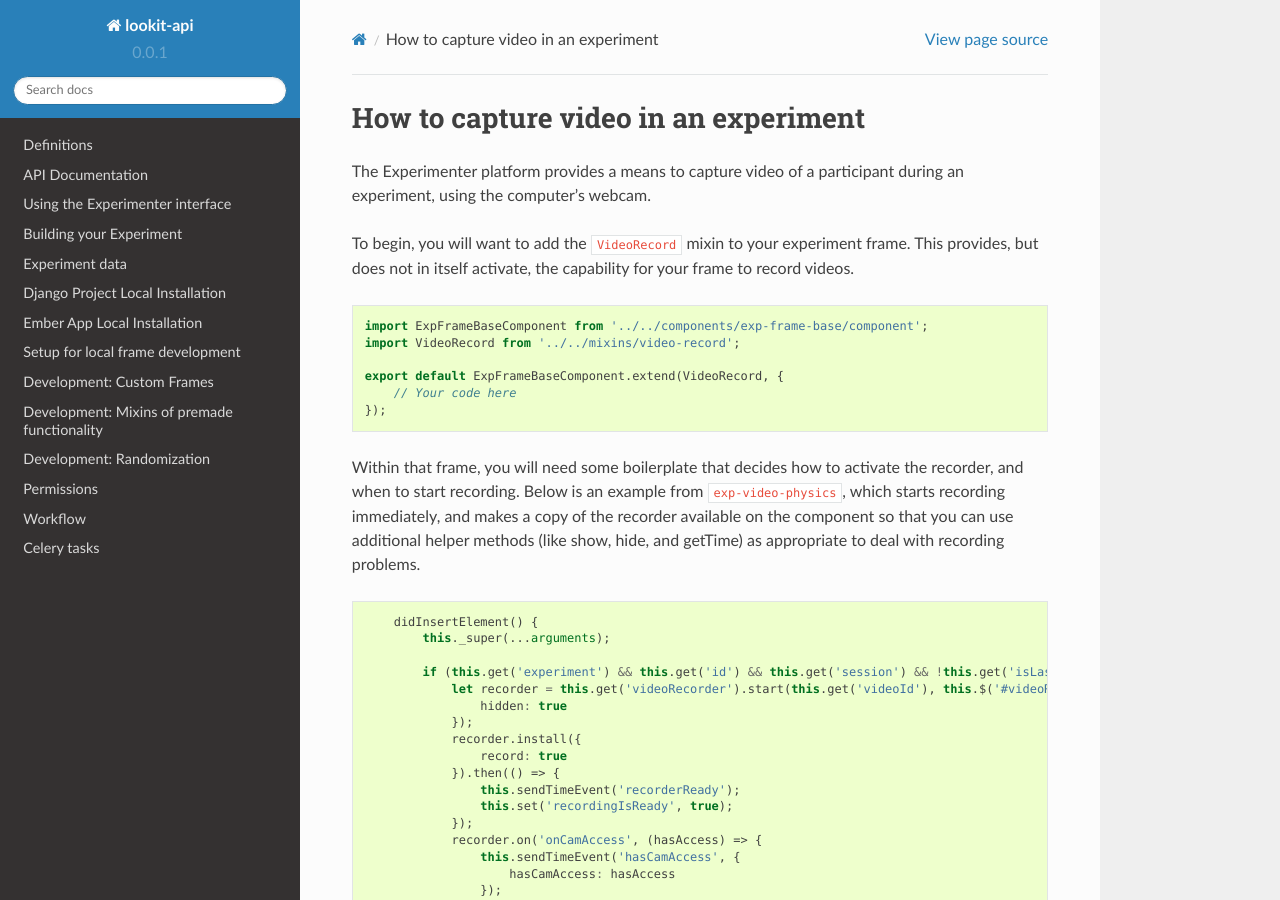
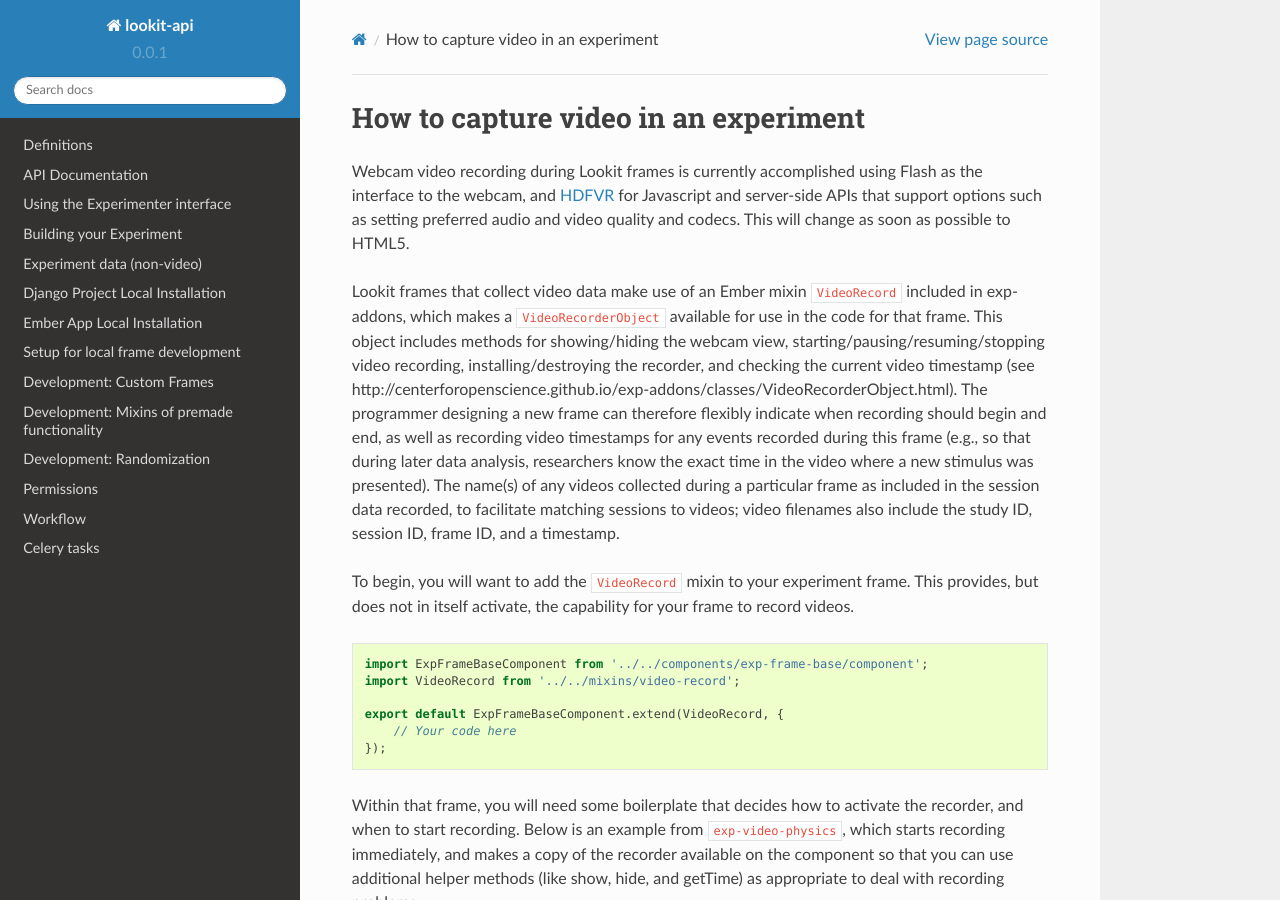
Before and after one commit to lookit/lookit-api, a Sphinx documentation site: the page built from docs/source/video_capture.md, in a window 1280 px wide and 900 px high. Built offline with Sphinx 7.4.7 and the Read the Docs theme 2.0.0, drawn with Linux system fonts in a browser that asks for light colours; some of the changed text lies outside the part shown.

Commit message:
final transfer of info from thesis - video capture, experiment data

````diff
--- a/docs/source/video_capture.md
+++ b/docs/source/video_capture.md
@@ -1,7 +1,8 @@
 ## How to capture video in an experiment
 
-The Experimenter platform provides a means to capture video of a participant during an experiment, using the
-computer's webcam.
+Webcam video recording during Lookit frames is currently accomplished using Flash as the interface to the webcam, and [HDFVR](https://hdfvr.com/) for Javascript and server-side APIs that support options such as setting preferred audio and video quality and codecs. This will change as soon as possible to HTML5.
+
+Lookit frames that collect video data make use of an Ember mixin `VideoRecord` included in exp-addons, which makes a `VideoRecorderObject` available for use in the code for that frame. This object includes methods for showing/hiding the webcam view,  starting/pausing/resuming/stopping video recording, installing/destroying the recorder, and checking the current video timestamp (see http://centerforopenscience.github.io/exp-addons/classes/VideoRecorderObject.html). The programmer designing a new frame can therefore flexibly indicate when recording should begin and end, as well as recording video timestamps for any events recorded during this frame (e.g., so that during later data analysis, researchers know the exact time in the video where a new stimulus was presented). The name(s) of any videos collected during a particular frame as included in the session data recorded, to facilitate matching sessions to videos; video filenames also include the study ID, session ID, frame ID, and a timestamp.
 
 To begin, you will want to add the `VideoRecord` mixin to your experiment frame. This provides, but does not in itself
 activate, the capability for your frame to record videos.
@@ -67,7 +68,9 @@
     }
 ```
 
+### Limitations
 
+One technical challenge imposed by webcam video streaming is that a connection to the server must be established before webcam recording can be quickly turned on and off, and this process may take up to several seconds. Each experiment frame records a separate video clip and establishes a separate connection to the server, so frames must be designed to wait for recording to begin before proceeding to a portion of the trial where video data is required. This fits well with typical study designs using looking time or preferential looking, where the child’s attention is returned to the center of the screen between trials; the first few seconds of the child watching the “attention grabber” are not critical and we can simply ensure that the webcam connection is established before proceeding to the actual experimental trial. When collecting verbal responses, the study frame can simply pause until the connection is established or, similarly, proceed with an initial portion of the trial where video data is not required. Currently, however, continuous webcam recording across frames is not possible on Lookit; any periods of continuous recording must be within a single frame.
 
 ### Troubleshooting
 If you are building a new ember app on this platform from scratch, you will need to do some setup to make video
````
Also changed, not shown: docs/source/experimentdata.md (+3 -1 lines).
